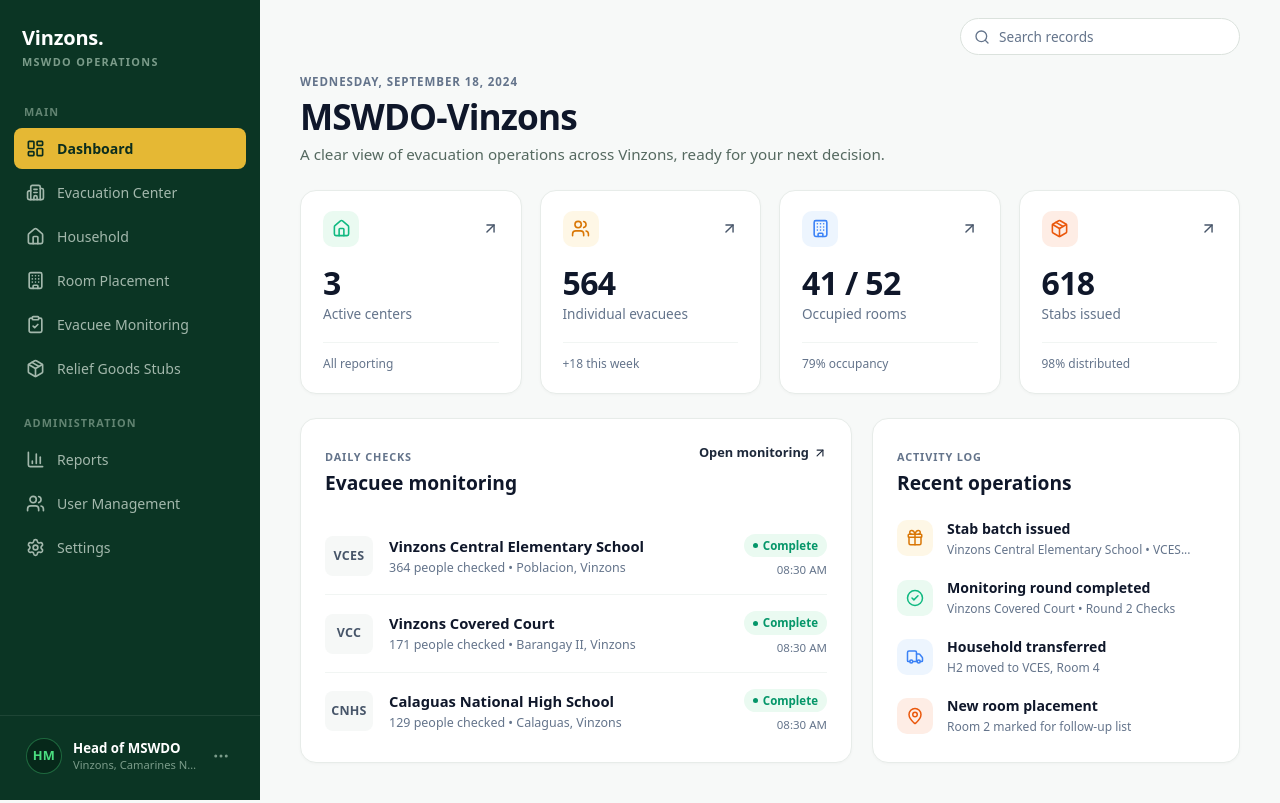
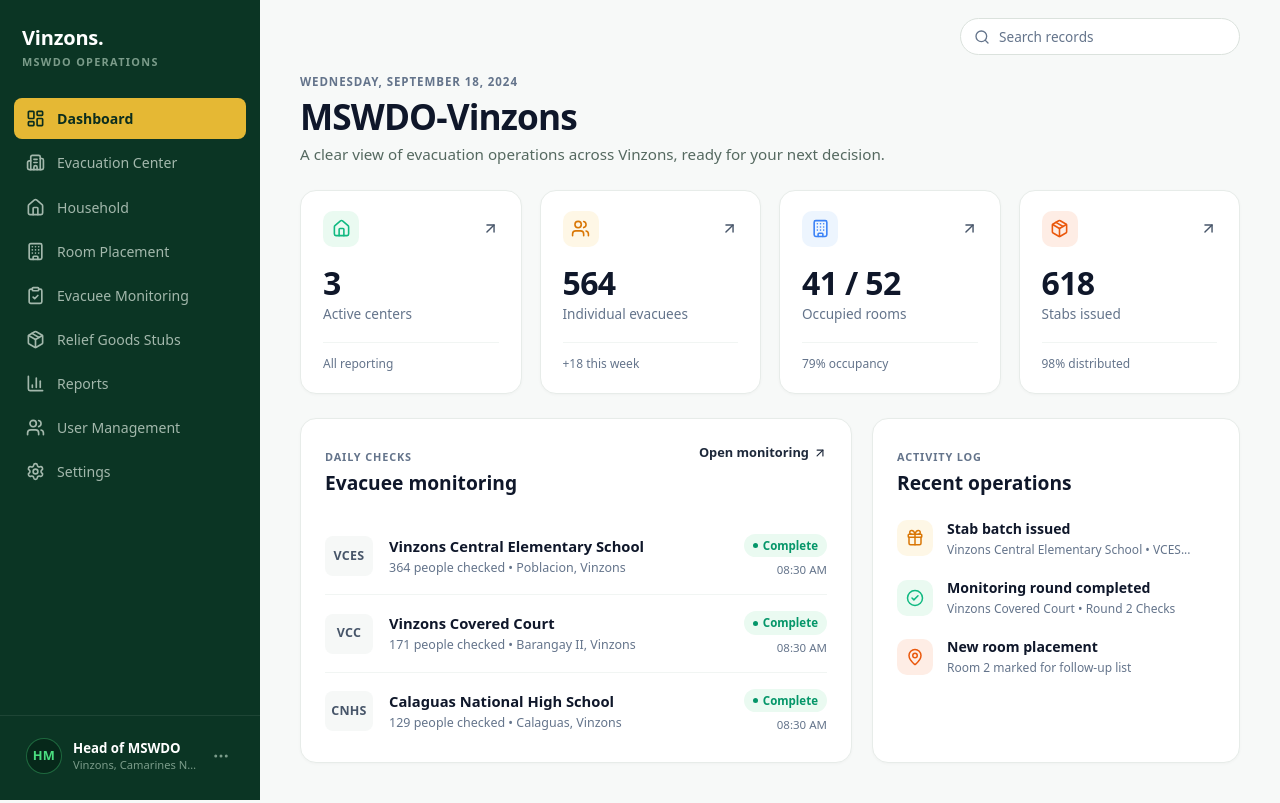
Before and after one commit to shironxiao/mswdo-vinzons, a React (Vite) app: page /admin/dashboard in a window 1280 px wide. Built offline with nearby package versions, Linux system fonts and the light colour scheme.

Commit message:
navifgation

```diff
--- a/src/layouts/admin/navConfig.js
+++ b/src/layouts/admin/navConfig.js
@@ -15,8 +15,7 @@ import {
  */
 export const DEFAULT_ADMIN_NAV_SECTIONS = [
   {
-    id: 'main',
-    title: 'MAIN',
+    id: 'navigation',
     items: [
       {
         id: 'dashboard',
@@ -54,12 +53,6 @@ export const DEFAULT_ADMIN_NAV_SECTIONS = [
         path: '/admin/relief-goods-stubs',
         icon: Package,
       },
-    ],
-  },
-  {
-    id: 'administration',
-    title: 'ADMINISTRATION',
-    items: [
       {
         id: 'reports',
         label: 'Reports',
--- a/src/pages/Admin/Dashboard.jsx
+++ b/src/pages/Admin/Dashboard.jsx
@@ -6,7 +6,6 @@ import {
   ArrowUpRight,
   Gift,
   CheckCircle2,
-  Truck,
   MapPin,
 } from 'lucide-react';
 import './Dashboard.css';
@@ -178,17 +177,6 @@ export default function Dashboard() {
 
             {/* Activity 3 */}
             <div className="vin-activity-item">
-              <div className="vin-activity-icon icon-box-blue">
-                <Truck size={18} />
-              </div>
-              <div className="vin-activity-details">
-                <div className="vin-activity-title">Household transferred</div>
-                <div className="vin-activity-sub">H2 moved to VCES, Room 4</div>
-              </div>
-            </div>
-
-            {/* Activity 4 */}
-            <div className="vin-activity-item">
               <div className="vin-activity-icon icon-box-orange">
                 <MapPin size={18} />
               </div>
```
